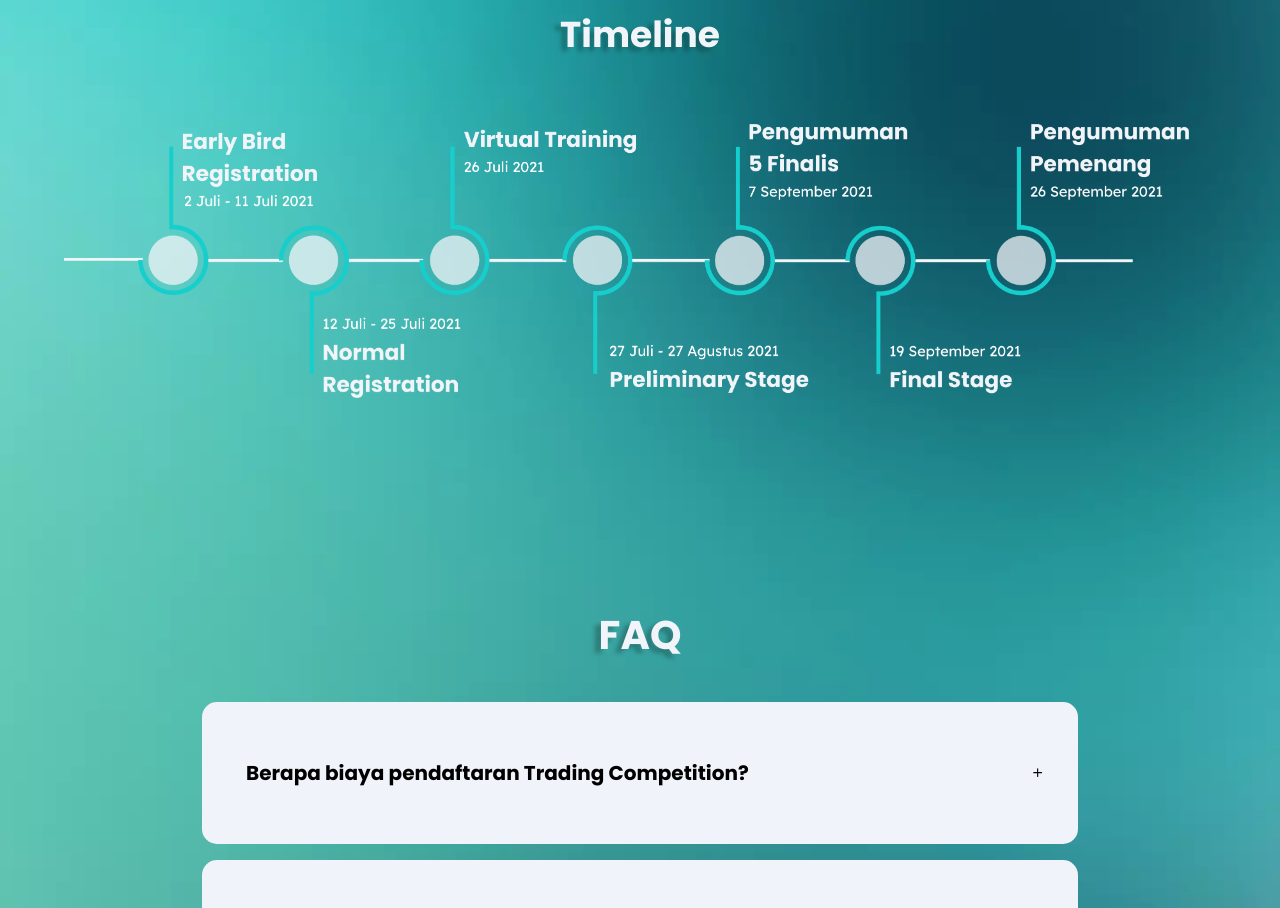
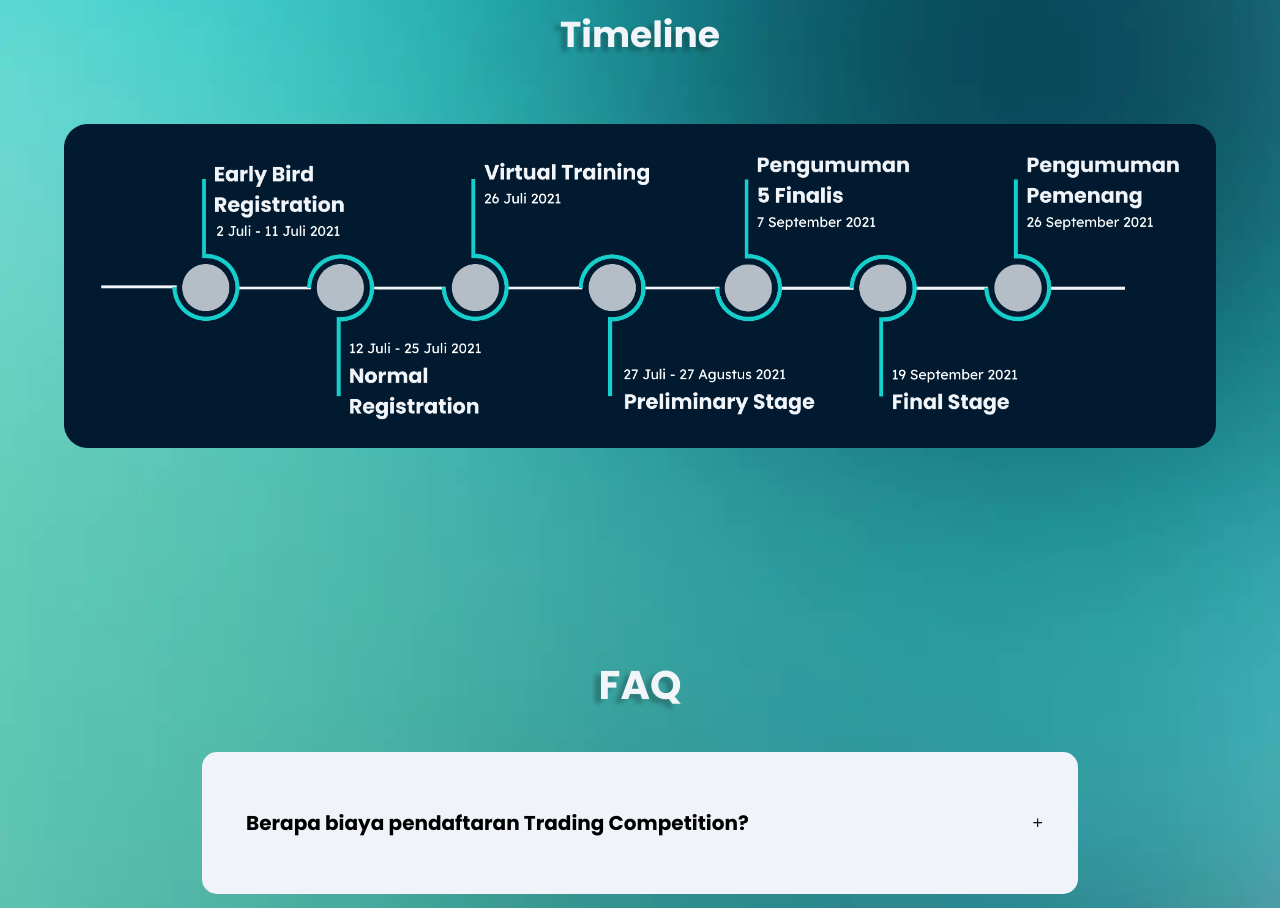
Before and after one commit to chintyaw/infest-2021, a React (Create React App) app: page /competition in a window 1280 px wide. Shown: the part 2120-3028 px from the top of the page. Built offline with nearby package versions, Linux system fonts and the light colour scheme.

Commit message:
fix image

```diff
--- a/src/components/Timeline.css
+++ b/src/components/Timeline.css
@@ -17,7 +17,7 @@ h1.judul {
 .timeline-card {
   width: 70%;
   margin: auto;
-  margin-bottom: 10vw;
+  margin-bottom: 15vw;
   display: block;
 
   background: rgba(0, 25, 46, 0.75);
--- a/src/components/TimelineCompe.js
+++ b/src/components/TimelineCompe.js
@@ -6,7 +6,7 @@ const TimelineCompe = () => {
         <div>
             <h1 style={{textAlign: "center", marginBottom: "62px"}} >Timeline</h1>
             <div style={{ width: "100%", display: "flex", justifyContent: "center"}}>
-                <img style={{ marginBottom: "200px", width: "90%", height: "auto" }} src="/timeline-compe.webp" alt="/" />
+                <img style={{ marginBottom: "200px", width: "90%", height: "auto" }} src="/timeline-compe2.webp" alt="/" />
             </div>
         </div>
     )
```
Also changed, not shown: public/timeline-compe2.webp (added).
